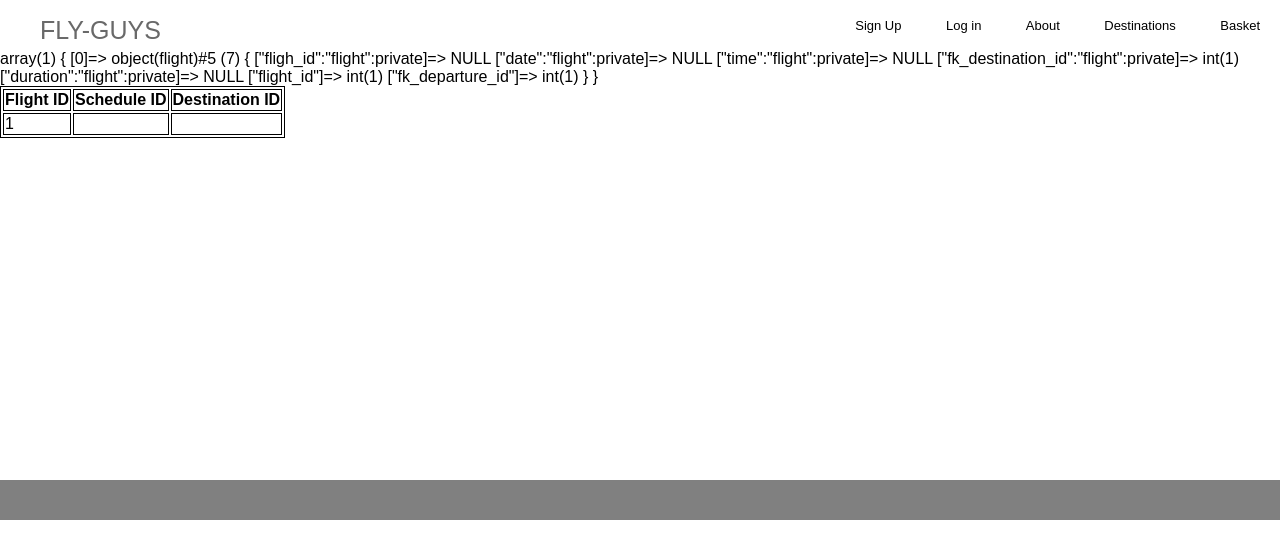
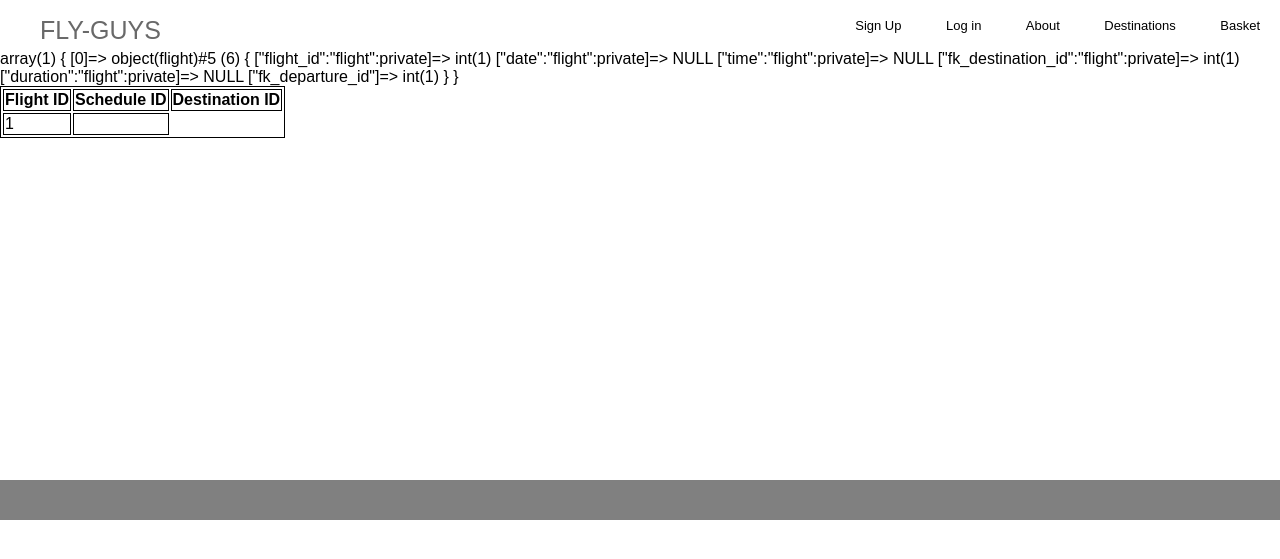
Before and after one commit to DemboJeremias/flightby2, a PHP site: page /table.php in a window 1280 px wide. Shown: the top 559 px of the page. Run offline with PHP 8.4, Linux system fonts and the light colour scheme; tables that the repository leaves empty or names only in its code hold one stand-in row (values such as "Sample post"); data that the repository does not hold is empty; some libraries are stand-ins or nearby versions.

Commit message:
spelling correction etc

```diff
--- a/model/classes.php
+++ b/model/classes.php
@@ -2,7 +2,7 @@
 
 class flight
 {
-    private $fligh_id;
+    private $flight_id;
     private $date;
     private $time;
     private $fk_destination_id;
@@ -97,9 +97,6 @@ class departure
     private $departure_id;
     private $departure;
 
-
-
-
     function __get($name) {
         return $this->$name;
     }
--- a/table.php
+++ b/table.php
@@ -19,8 +19,8 @@
     <?php foreach ($result as $item): ?>
     <tr>
         <td><?=$item->flight_id;?></td>
-        <td> </td>
-        <td> </td>
+        <td><?=$item->departure;?></td>
+
     </tr>
 <?php endforeach;?>
     </tbody>
```
